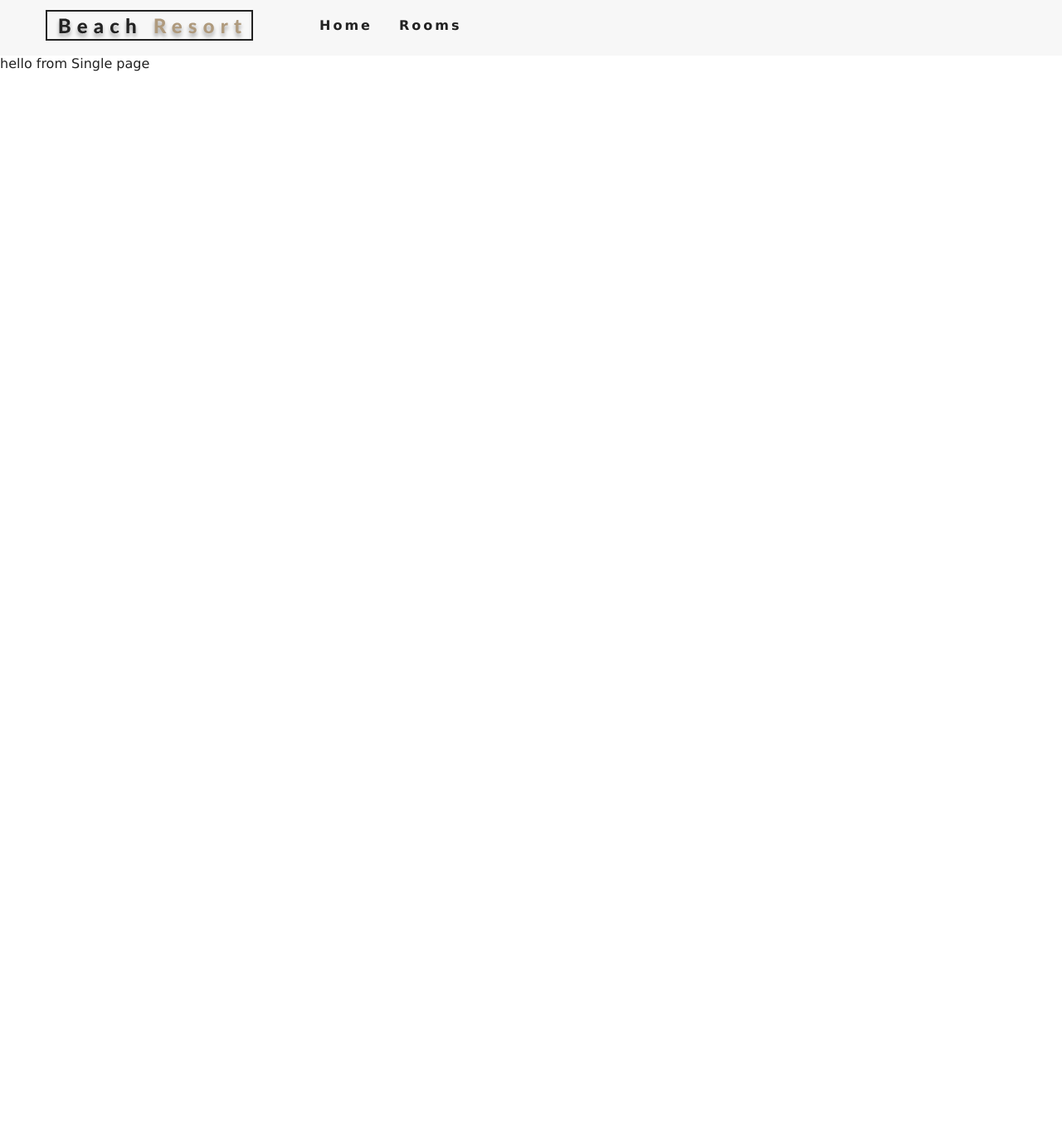
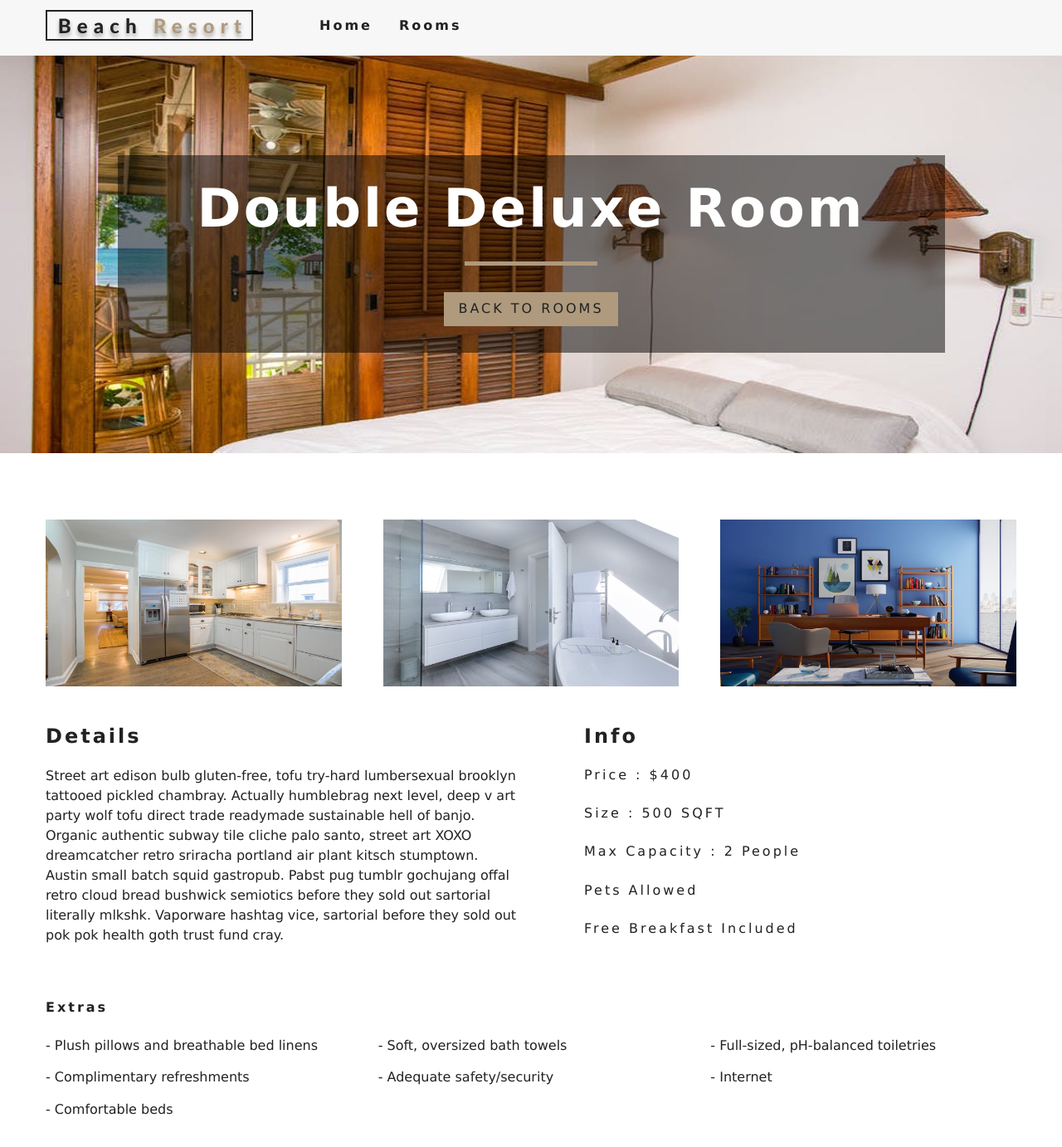
Before and after one commit to RodrigoOkuta/Contentful-training, a React (Create React App) app: page /rooms/double-deluxe in a window 1280 px wide. Shown: the top 1382 px of the page at 83% size. Before the commit the page ends 800 px from the top, so only its background shows below. Built offline with nearby package versions, Linux system fonts and the light colour scheme.

Commit message:
Implemented Single Room Page

```diff
--- a/src/pages/SingleRoom.js
+++ b/src/pages/SingleRoom.js
@@ -1,11 +1,88 @@
-import React, { Component } from 'react'
+import React from "react";
+import { Link } from "react-router-dom";
 
-export default class SingleRoom extends Component {
-    render() {
-        return (
-            <div>
-                hello from Single page
-            </div>
-        )
+import defaultBcg from "../images/room-1.jpeg";
+import Banner from "../components/Banner";
+import { useStateValue } from "../context";
+import { StyledHero } from "../components/Hero.style";
+
+const SingleRoom = props => {
+  const [{ getRoomBySlug, loading }, dispatch] = useStateValue();
+  const {
+    match: {
+      params: { slug }
     }
-}
+  } = props;
+  console.log(props);
+
+  const room = getRoomBySlug(slug);
+
+  if (!room)
+    return (
+      <div className="error">
+        <h3>no such room could be found...</h3>
+        <Link to="/rooms" className="btn-primary">
+          back to rooms
+        </Link>
+      </div>
+    );
+
+  const {
+    name,
+    description,
+    capacity,
+    size,
+    price,
+    extras,
+    breakfast,
+    pets,
+    images
+  } = room;
+
+  const [mainImg, ...secondaryImg] = images;
+
+  return (
+    <>
+      <StyledHero img={mainImg}>
+        <Banner title={`${name} room`}>
+          <Link to="/rooms" className="btn-primary">
+            back to rooms
+          </Link>
+        </Banner>
+      </StyledHero>
+      <section className="single-room">
+        <div className="single-room-images">
+          {secondaryImg.map((image, index) => (
+            <img key={index} src={image} alt={name} />
+          ))}
+        </div>
+        <div className="single-room-info">
+          <article className="desc">
+            <h3>details</h3>
+            <p>{description}</p>
+          </article>
+          <article className="info">
+            <h3>info</h3>
+            <h6>price : ${price}</h6>
+            <h6>size : {size} SQFT</h6>
+            <h6>
+              Max capacity : {capacity} {capacity > 1 ? `people` : `person`}
+            </h6>
+            <h6>{pets ? "pets allowed" : "no pets allowed"}</h6>
+            <h6>{breakfast && "free breakfast included"}</h6>
+          </article>
+        </div>
+      </section>
+      <section className="room-extras">
+        <h6>extras</h6>
+        <ul className="extras">
+          {extras.map((item, index) => (
+            <li key={index}>- {item}</li>
+          ))}
+        </ul>
+      </section>
+    </>
+  );
+};
+
+export default SingleRoom;
```
